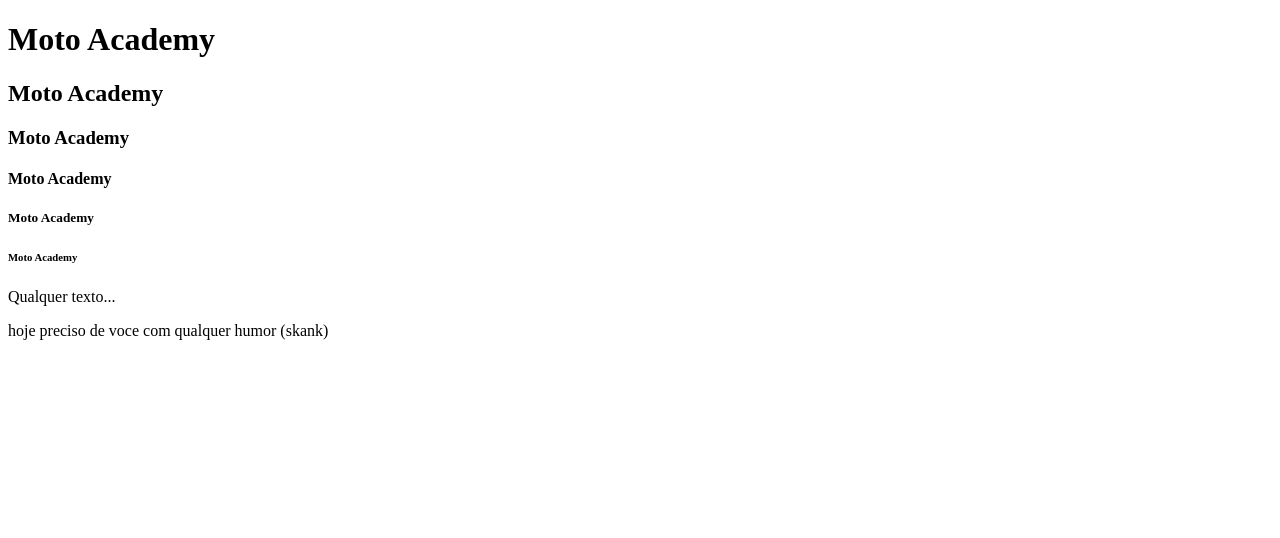
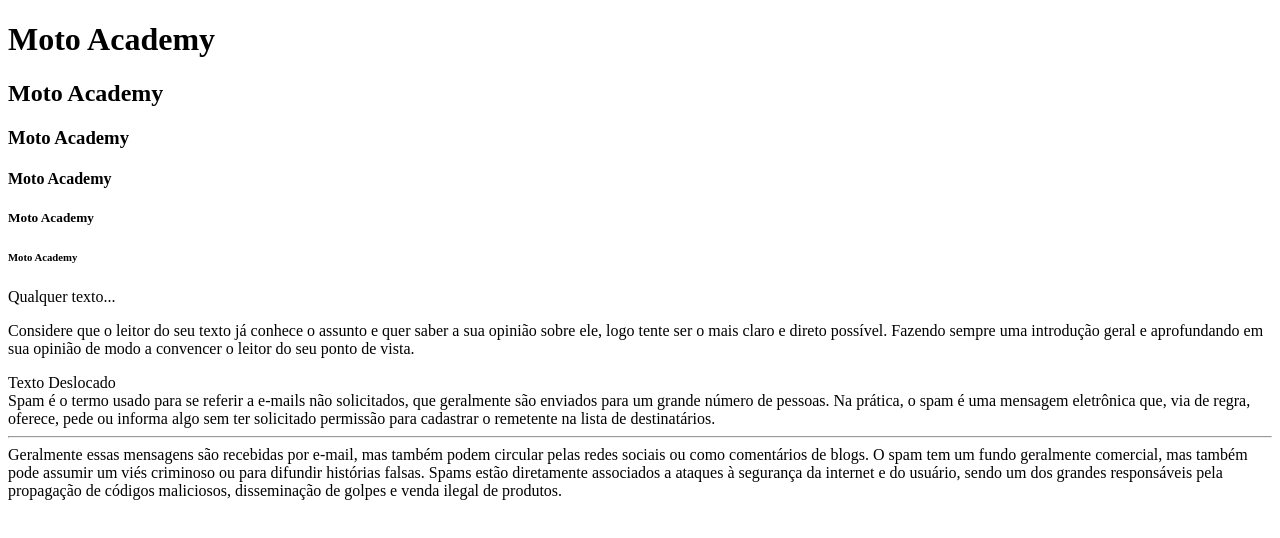
Before and after one commit to emanuelle-siqueira/MotoAcademy, a plain HTML site: page HTML/titulos.html in a window 1280 px wide. Drawn offline with Linux system fonts and the light colour scheme.

Commit message:
terceiro commit

```diff
--- a/HTML/titulos.html
+++ b/HTML/titulos.html
@@ -12,6 +12,22 @@
     <h4>Moto Academy</h4>
     <h5>Moto Academy</h5>
     <h6>Moto Academy</h6> Qualquer texto...
-    <p>hoje preciso de voce com qualquer humor (skank)</p>
+    <p>Considere que o leitor do seu texto já conhece o assunto e quer saber a
+        sua opinião sobre ele, logo tente ser o mais claro e direto possível. Fazendo
+        sempre uma introdução geral e aprofundando em sua opinião de modo a
+        convencer o leitor do seu ponto de vista.</p> Texto Deslocado
+    <br>
+    Spam é o termo usado para se referir a e-mails não solicitados, que geralmente são enviados para um grande número de pessoas. Na prática,
+    o spam é uma mensagem eletrônica que, via de regra, oferece, pede ou informa algo sem ter solicitado permissão para cadastrar o remetente na lista de destinatários.
+    <br>
+    <hr>
+    Geralmente essas mensagens são recebidas por e-mail, mas também podem circular pelas redes sociais ou como comentários de blogs. O spam tem um fundo geralmente comercial, mas também pode assumir um viés criminoso ou para difundir histórias falsas. Spams estão diretamente associados a ataques à segurança da internet e do usuário,
+    sendo um dos grandes responsáveis pela propagação de códigos maliciosos,
+    disseminação de golpes e venda ilegal de produtos.
+    <!--As resenhas DEVEM ser escritas usando fonte de tamanho 12 e devem
+conter um título, o nome do(a) aluno(a) e seu número de matrícula.
+O envio DEVE ser feito via ColabWeb, na tarefa específica. F12 para ver o comentário no site-->
+
+
 </body>
 </html>
```
